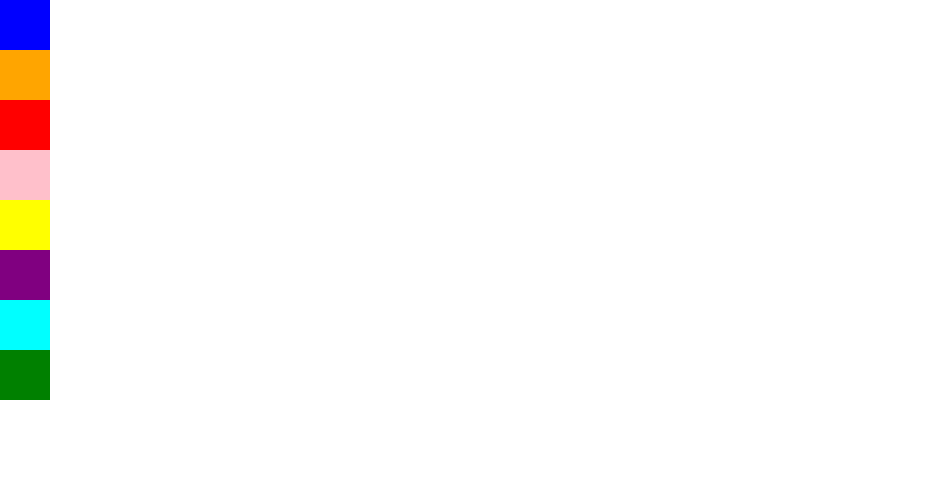
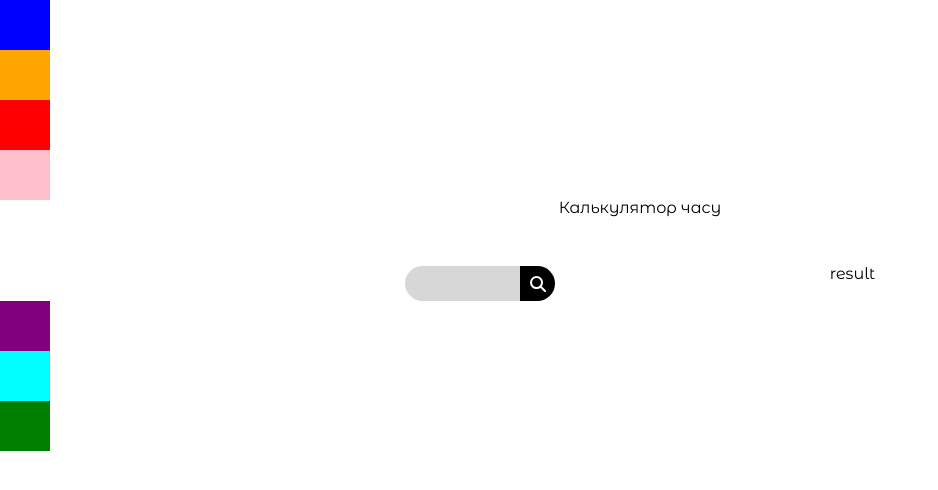
Before and after one commit to olehfff/goIteens-semester3project, a plain HTML site: page index.html in a window 1280 px wide. Shown: the whole page, without its empty margins (0-938 px from the left). Drawn offline with Linux system fonts and the light colour scheme.

Commit message:
add timeCalculator

```diff
--- a/css/edward.css
+++ b/css/edward.css
@@ -1,5 +1,41 @@
-.edward {
-  width: 50px;
-  height: 50px;
-  background-color: yellow;
+*{
+  margin: 0;
+  padding: 0;
+  box-sizing: border-box;
 }
+h2{
+  text-align: center;
+  font-family: "Montserrat Alternates", sans-serif;
+  font-weight: 400;
+  font-style: normal;
+}
+p{
+  font-family: "Montserrat Alternates", sans-serif;
+  font-weight: 400;
+  font-style: normal;
+}
+.calculator{
+  display: flex;
+  justify-content: center;
+  margin-top: 50px;
+}
+input{
+  width: 115px;
+  height: 35px;
+  border: none;
+  background-color:#D7D7D7;
+  border-top-left-radius: 20px;
+  border-bottom-left-radius: 20px;
+}
+.resultButton{
+  width: 35px;
+  height: 35px;
+  background-color: #000;
+  border-top-right-radius: 20px;
+  border-bottom-right-radius: 20px;
+  margin-right: 275px;
+}
+img{
+  padding-top: 10px;
+  padding-left: 10px;
+}
--- a/index.html
+++ b/index.html
@@ -4,6 +4,9 @@
   <meta charset="UTF-8">
   <meta http-equiv="X-UA-Compatible" content="IE=edge">
   <meta name="viewport" content="width=device-width, initial-scale=1.0">
+  <link rel="preconnect" href="https://fonts.googleapis.com">
+  <link rel="preconnect" href="https://fonts.gstatic.com" crossorigin>
+  <link href="https://fonts.googleapis.com/css2?family=Montserrat+Alternates&display=swap" rel="stylesheet">
   <link rel="stylesheet" href="./css/reset.css" />
   <link rel="stylesheet" href="./css/main.css">
   <title>Проект 3 семестру</title>
@@ -44,7 +47,17 @@
 
 
     <!-- Едвард -->
-  <div class="edward"></div>
+  <div class="edward">
+    <h2>Калькулятор часу</h2>
+    <div class="calculator">
+      <input type="number">
+      <div class="resultButton">
+        <!-- <button></button> -->
+        <img src="./img-edward/Group 104.svg" alt="search">
+      </div>
+      <p class="result">result</p>
+    </div>
+  </div>
 
 
 
```
Also changed, not shown: img-edward/Group 104.svg (added).
